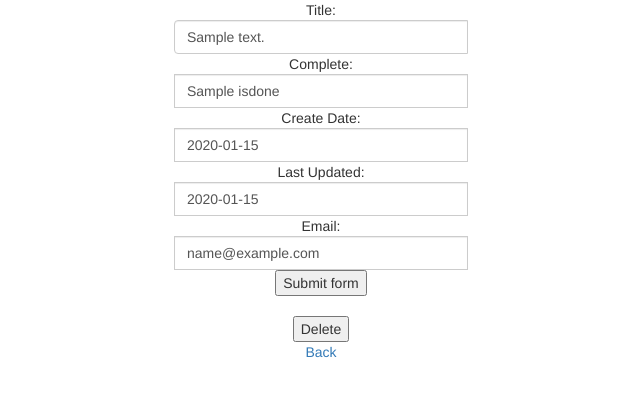
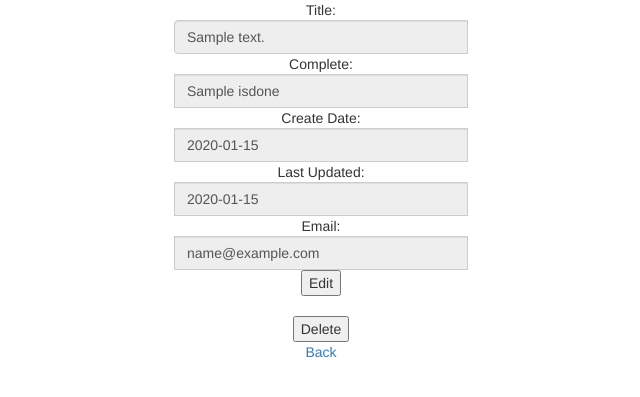
Before and after one commit to michaealajala/finalproject, a PHP site: template pages/show_task.php in a window 1280 px wide. Shown: the top 397 px of the page, without its empty margins (319-959 px from the left). Run offline with PHP 8.4, Linux system fonts and the light colour scheme; the template is opened without the code that fills it: most values are stand-ins (such as "Sample title", 1, 10 or a date in 2020); some libraries are stand-ins or nearby versions.

Commit message:
added a separate page for task edit page after viewing the info on the task.

```diff
--- a/pages/show_task.php
+++ b/pages/show_task.php
@@ -2,18 +2,18 @@
 include 'bootstrap_header.php';
 ?>
 
-<form action="index.php?page=tasks&action=store&id=<?php echo $data->id; ?>" method="post">
+<form action="index.php?page=tasks&action=edit&id=<?php echo $data->id; ?>" method="post">
 
     <center>
     <div class="input-group">
 
-    Title: <input type="text" class="form-control" name="message" value="<?php echo $data->message; ?>"><br>
-    Complete: <input type="text" class="form-control" name="isdone" value="<?php echo $data->isdone; ?>"><br>
-    Create Date: <input type="text" class="form-control" name="createddate" value="<?php echo $data->createddate; ?>"><br>
-    Last Updated: <input type="text" class="form-control" name="duedate" value="<?php echo $data->duedate; ?>"><br>
-    Email: <input type="text" class="form-control" name="owneremail" value="<?php echo $data->owneremail; ?>"><br>
+    Title: <input type="text" class="form-control" name="message" value="<?php echo $data->message; ?>" readonly><br>
+    Complete: <input type="text" class="form-control" name="isdone" value="<?php echo $data->isdone; ?>" readonly> <br>
+    Create Date: <input type="text" class="form-control" name="createddate" value="<?php echo $data->createddate; ?>" readonly><br>
+    Last Updated: <input type="text" class="form-control" name="duedate" value="<?php echo $data->duedate; ?>" readonly><br>
+    Email: <input type="text" class="form-control" name="owneremail" value="<?php echo $data->owneremail; ?>" readonly><br>
 
-    <input type="submit" value="Submit form">
+    <input type="submit" value="Edit">
 </form>
 
 <form action="index.php?page=tasks&action=delete&id=<?php echo $data->id; ?> " method="post" id="form1">
```
Also changed, not shown: pages/edit_task.php (added, +27 -0 lines).
